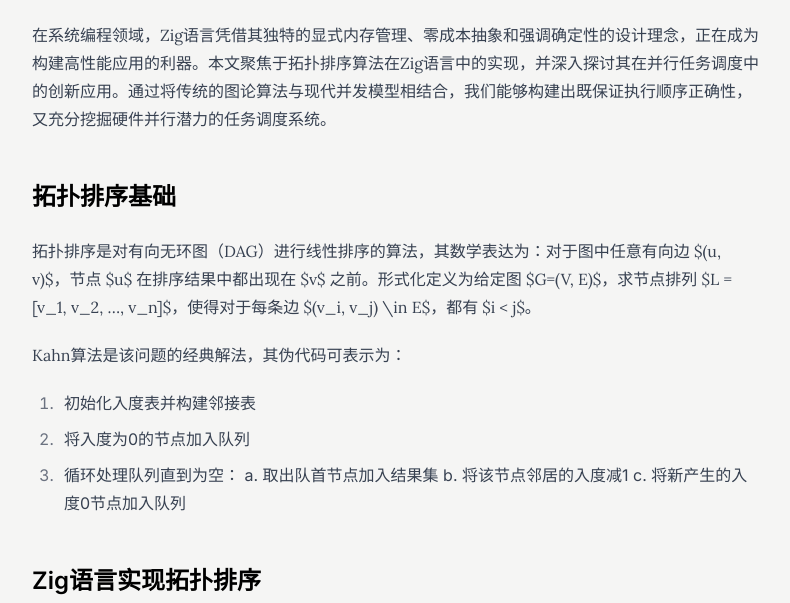
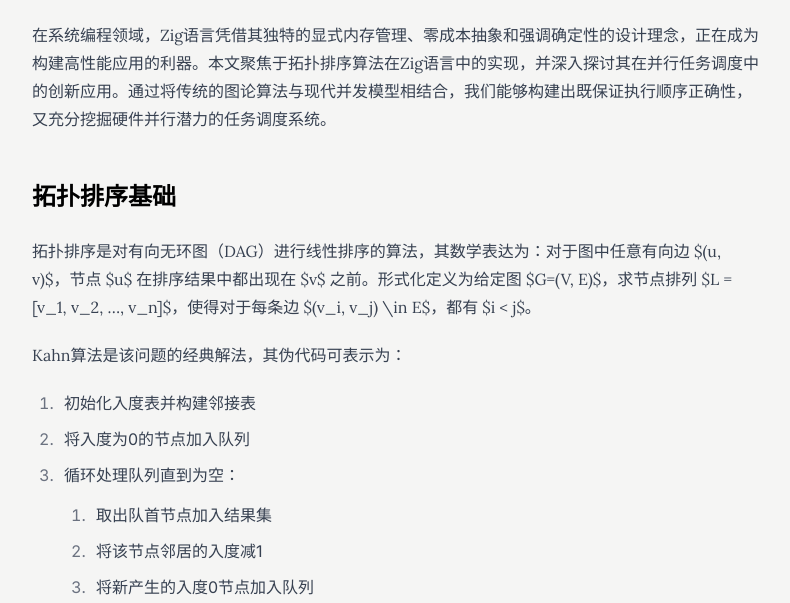
Before and after one commit to Computerization/c13n, an Astro site: page /blog/2025-04-01 in a window 1280 px wide. Shown: the part 349-952 px from the top of the page, without its empty margins (244-1034 px from the left). Built offline with nearby package versions, Linux system fonts and the light colour scheme; Astro itself is replaced by a stand-in of ours; some packages are replaced by stand-ins of ours; a web font is replaced by a local one.

Commit message:
fix: correct nested list
anyway: this is markdown, not asciidoc

```diff
--- a/src/content/blog/2025-04-01/index.md
+++ b/src/content/blog/2025-04-01/index.md
@@ -17,9 +17,9 @@ Kahn算法是该问题的经典解法，其伪代码可表示为：
 1. 初始化入度表并构建邻接表
 2. 将入度为0的节点加入队列
 3. 循环处理队列直到为空：
-   a. 取出队首节点加入结果集
-   b. 将该节点邻居的入度减1
-   c. 将新产生的入度0节点加入队列
+   1. 取出队首节点加入结果集
+   2. 将该节点邻居的入度减1
+   3. 将新产生的入度0节点加入队列
 
 ## Zig语言实现拓扑排序
 
```
